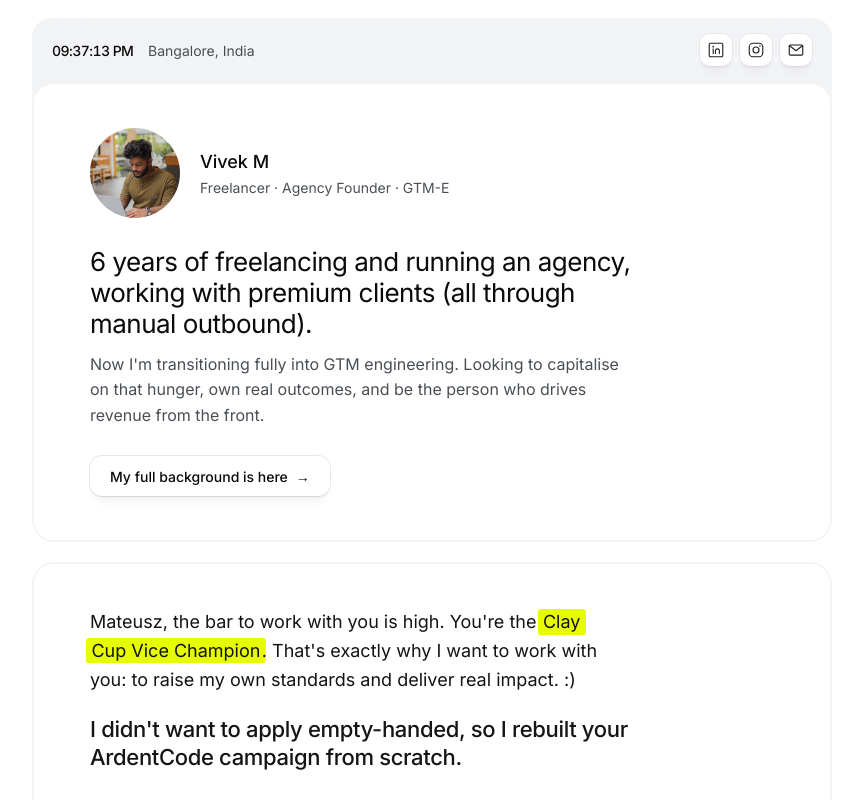
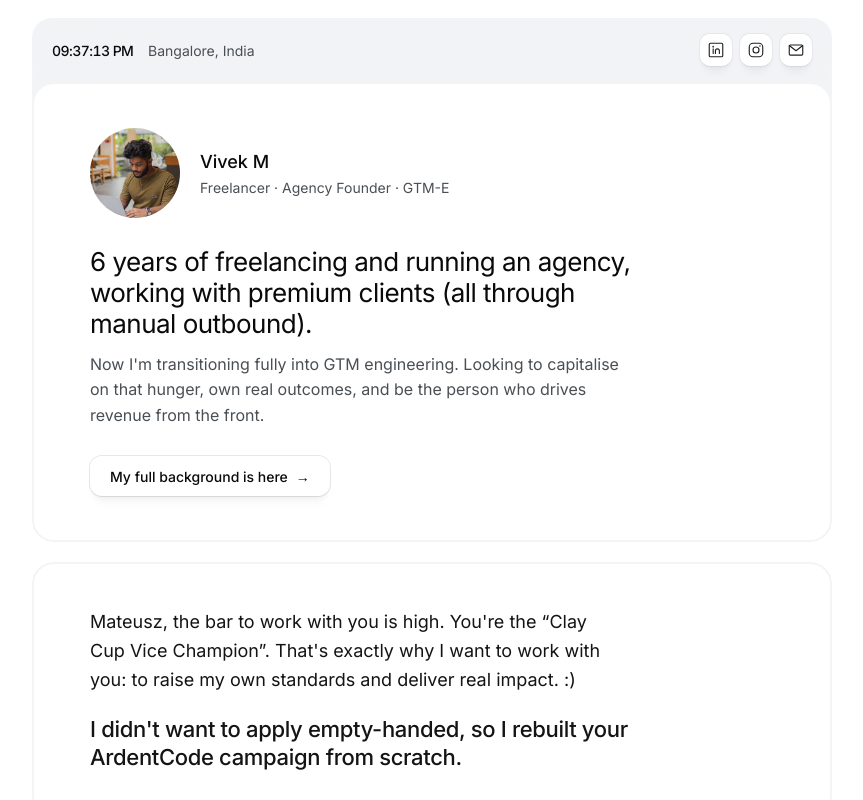
Before and after one commit to notsovivekkk/myportfolio, a Next.js app: page /vanderbuild in a window 1280 px wide. Shown: the top 800 px of the page, without its empty margins (208-1071 px from the left). Built offline with nearby package versions, Linux system fonts and the light colour scheme.

Commit message:
Remove vb-highlight class from globals.css and update Vanderbuild page content for clarity. Adjusted button styles for improved visual consistency and refined text for better engagement.

```diff
--- a/app/globals.css
+++ b/app/globals.css
@@ -242,24 +242,6 @@
     rgba(228, 199, 239, 0) 99.6%
   );
   color: #1a1a1a;
-  padding: 0.12em 0.3em;
-  margin: 0 -0.22em;
-  border-radius: 0.2em;
-  -webkit-box-decoration-break: clone;
-  box-decoration-break: clone;
-}
-
-/* Highlighter, Vanderbuild skin: their own highlighter yellow, the same
-   chisel-tip gradient as .pf-highlight. */
-.vb-highlight {
-  background-image: linear-gradient(
-    104deg,
-    rgba(227, 252, 2, 0) 0.4%,
-    rgba(227, 252, 2, 0.9) 2.2%,
-    rgba(227, 252, 2, 0.9) 96.5%,
-    rgba(227, 252, 2, 0) 99.6%
-  );
-  color: #141414;
   padding: 0.12em 0.3em;
   margin: 0 -0.22em;
   border-radius: 0.2em;
--- a/app/vanderbuild/page.tsx
+++ b/app/vanderbuild/page.tsx
@@ -35,9 +35,9 @@
    edge throughout (298px desktop, 50px phone).
 
    Colour rule (see the `vb` block in tailwind.config.ts): highlighter
-   yellow is a fill, always under near black type, used for the play
-   buttons, the card rules, the buttons and one highlighter mark. Brand
-   text is the deep olive.
+   their yellow is a fill, always under near black type, used for the
+   play buttons, the card rules and the buttons. Brand text is the deep
+   olive.
    ================================================================== */
 
 type Project = {
@@ -209,9 +209,9 @@
 }) {
   const skin = {
     solid:
-      "bg-vb-hl text-vb-ink shadow-[inset_0_0_0_1px_rgba(20,20,20,0.06),0_1px_2px_rgba(20,20,20,0.08),0_6px_16px_-6px_rgba(160,180,0,0.55)] hover:bg-vb-hover",
+      "bg-vb-hl text-vb-ink shadow-[inset_0_0_0_1px_rgba(20,20,20,0.06),0_1px_2px_rgba(20,20,20,0.08),0_6px_16px_-6px_rgba(200,200,0,0.6)] hover:bg-vb-hover",
     secondary:
-      "bg-white text-vb-ink shadow-[inset_0_0_0_1px_#E6EDB8,0_6px_6px_-3px_rgba(41,41,41,0.04),0_12px_12px_-6px_rgba(41,41,41,0.04)] hover:shadow-[inset_0_0_0_1px_#4F5700,0_6px_6px_-3px_rgba(41,41,41,0.05),0_12px_12px_-6px_rgba(41,41,41,0.05)]",
+      "bg-white text-vb-ink shadow-[inset_0_0_0_1px_#EDEDB5,0_6px_6px_-3px_rgba(41,41,41,0.04),0_12px_12px_-6px_rgba(41,41,41,0.04)] hover:shadow-[inset_0_0_0_1px_#5C5800,0_6px_6px_-3px_rgba(41,41,41,0.05),0_12px_12px_-6px_rgba(41,41,41,0.05)]",
   }[variant];
 
   return (
@@ -242,15 +242,12 @@
           <ProjectsHero />
 
           {/* ---------- Why Vanderbuild ---------- */}
-          {/* The pitch, its own card, on the hero's left padding. The one
-              highlighter mark on the page goes on the reason he is
-              writing: the bar Mateusz has set. */}
+          {/* The pitch, its own card, on the hero's left padding. */}
           <Frame>
             <Card className="flex flex-col gap-5 p-8 sm:p-11 sm:pl-14">
               <p className="max-w-[46ch] text-lg leading-[1.6] text-vb-ink">
-                Mateusz, the bar to work with you is high. You&apos;re the{" "}
-                <mark className="vb-highlight">Clay Cup Vice Champion</mark>.
-                That&apos;s exactly why I want to work with you: to raise my
+                Mateusz, the bar to work with you is high. You&apos;re the
+                &ldquo;Clay Cup Vice Champion&rdquo;. That&apos;s exactly why I want to work with you: to raise my
                 own standards and deliver real impact. :)
               </p>
               <h2 className="max-w-[40ch] text-[20px] font-medium leading-[1.3] tracking-[-0.015em] text-vb-ink sm:text-[22px]">
```
